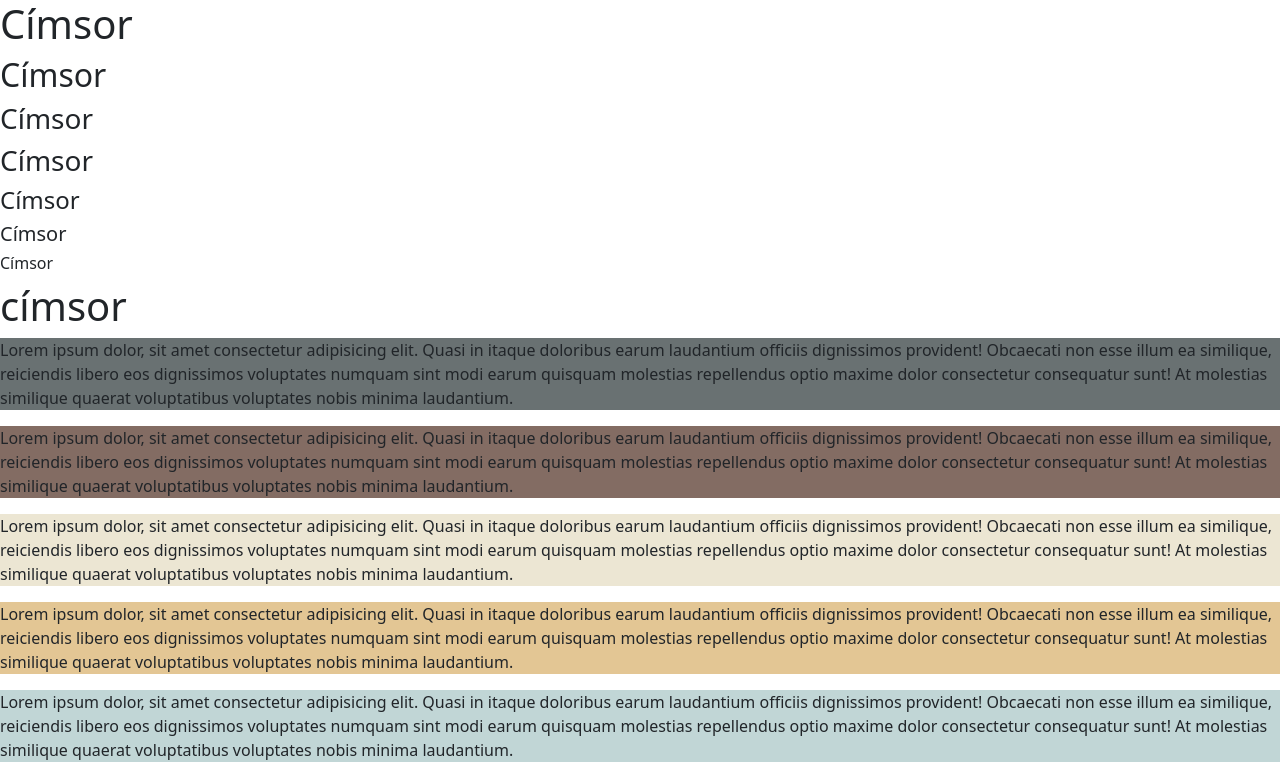
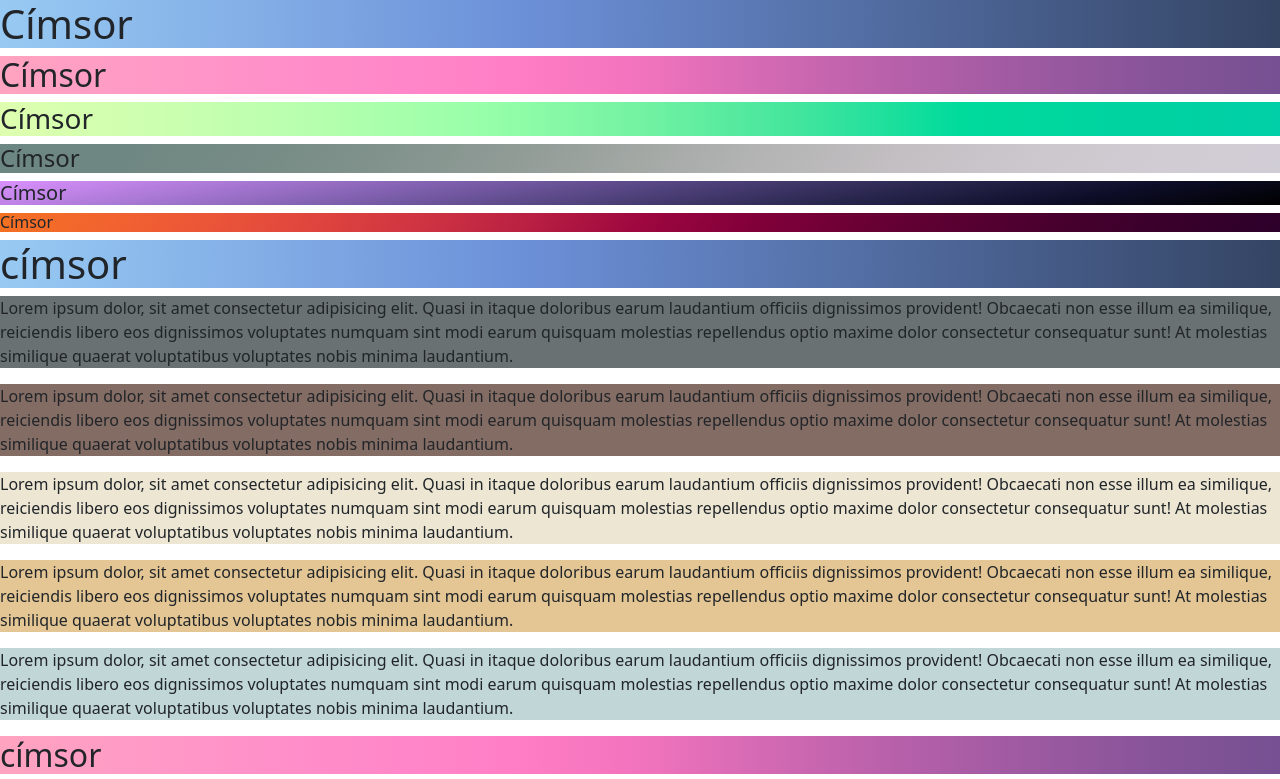
Before and after one commit to BalazsR2022/Colors, a website: page src/index.html in a window 1280 px wide. Shown: the top 779 px of the page. Drawn offline with nearby package versions, Linux system fonts and the light colour scheme.

Commit message:
headline colors ready

```diff
--- a/src/index.html
+++ b/src/index.html
@@ -12,7 +12,6 @@
 
     <h1>Címsor</h1>
     <h2>Címsor</h2>
-    <h3>Címsor</h3>
     <h3>Címsor</h3>
     <h4>Címsor</h4>
     <h5>Címsor</h5>
--- a/src/style.css
+++ b/src/style.css
@@ -209,3 +209,21 @@
 .sixty{
     background-color: rgb(244,4,13);
 }
+h1{
+    background-image: radial-gradient(circle at -18.3% 31.7%, #abe4ff 0, #6c90d8 50%, #344463 100%);
+}
+h2{
+    background-image: linear-gradient(90deg, #ffa4c0 0, #ff9bc6 10%, #ff91c9 20%, #ff88c9 30%, #ff7ec5 40%, #f273bd 50%, #d369b3 60%, #b760aa 70%, #9e5aa1 80%, #885499 90%, #755092 100%);}
+h3{
+        background-image: linear-gradient(90deg, #deffaf 0, #ccffb0 12.5%, #b5ffae 25%, #98ffa9 37.5%, #73f2a2 50%, #42e59d 62.5%, #00db9c 75%, #00d3a0 87.5%, #00cfa7 100%);
+    }
+
+h4{background-image: linear-gradient(305deg, #d1cdd6 0, #d1ccd3 10%, #ccc7cd 20%, #c3bfc2 30%, #b5b5b5 40%, #a3a8a5 50%, #909b96 60%, #81928c 70%, #768b85 80%, #6f8782 90%, #6c8683 100%);
+
+    }
+h5{
+    background-image: linear-gradient(170deg, #da90fc 0, #ab79d6 16.67%, #7c5eab 33.33%, #50427c 50%, #2a274f 66.67%, #0d0d28 83.33%, #000000 100%);
+    }
+h6{
+    background-image: linear-gradient(120deg, #f47222 0, #f2642f 8.33%, #eb5538 16.67%, #df443e 25%, #ce3342 33.33%, #b81f42 41.67%, #9e073f 50%, #83003a 58.33%, #6c0035 66.67%, #580031 75%, #46002e 83.33%, #38002b 91.67%, #2c002a 100%);
+    }
```
